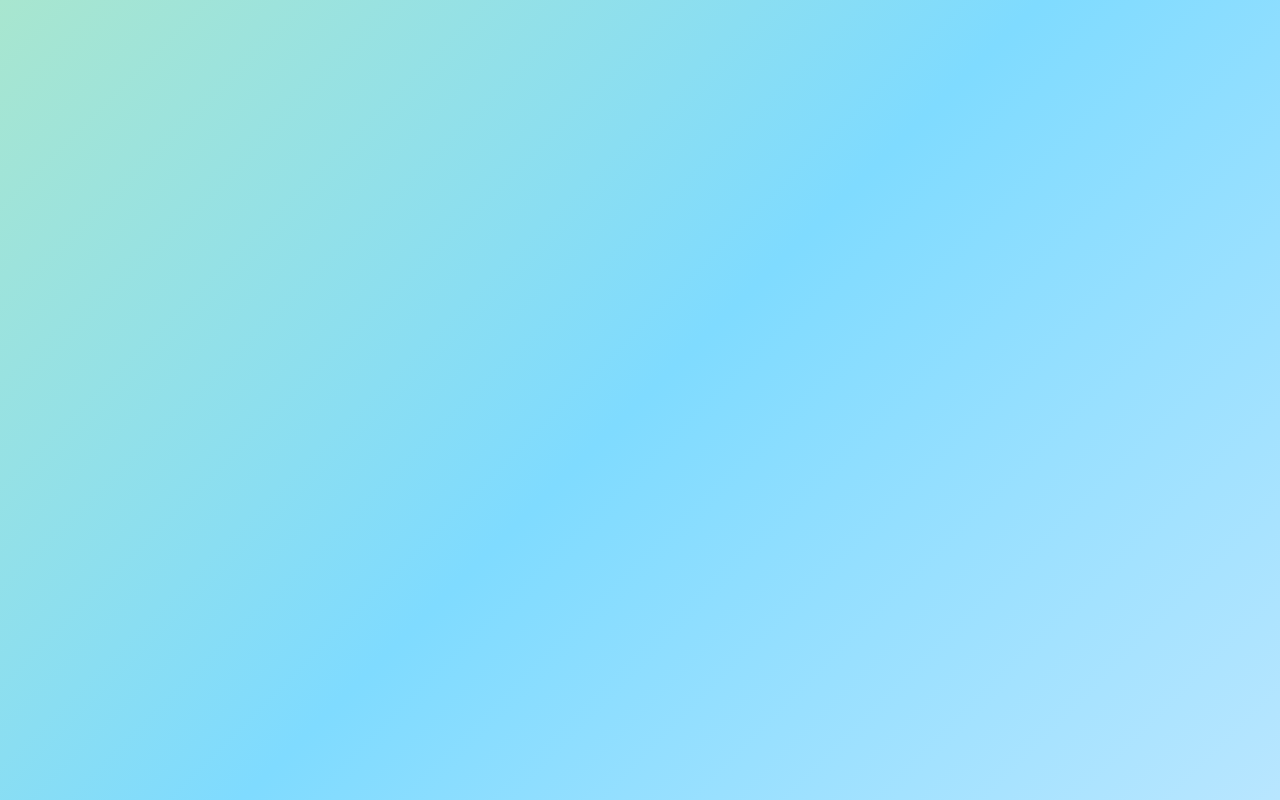
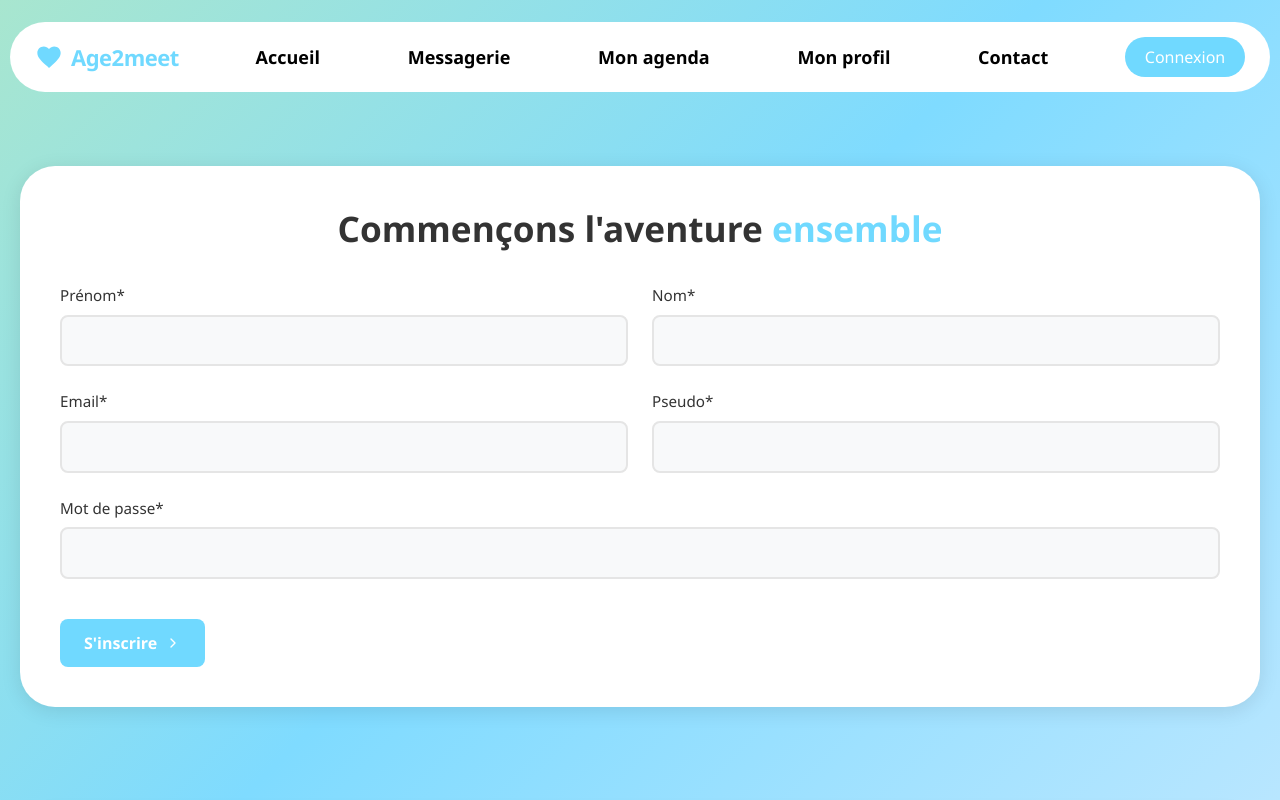
Before and after one commit to LogeshD2/Age2MeetFront, a React (Vite) app: page /inscription in a window 1280 px wide. Before the commit this address had no page. Shown: the top 800 px of the page. Built offline with nearby package versions, Linux system fonts and the light colour scheme.

Commit message:
Ajout page d'inscription

```diff
--- a/src/components/Home/HeroSection/HeroSection.tsx
+++ b/src/components/Home/HeroSection/HeroSection.tsx
@@ -1,7 +1,14 @@
 import React from 'react';
+import { useNavigate } from 'react-router-dom';
 import './HeroSection.css'; // Si tu veux ajouter du style
 
 const HeroSection = () => {
+  const navigate = useNavigate();
+
+  const handleInscription = () => {
+    navigate('/inscription');
+  };
+
   return (
     <section className="hero-section">
       <div className="container">
@@ -9,7 +16,9 @@ const HeroSection = () => {
         <p className="hero-subtitle">
           Connectez-vous avec des personnes qui partagent vos passions.
         </p>
-        <button className="hero-button">Commencer maintenant</button>
+        <button className="hero-button" onClick={handleInscription}>
+          Commencer maintenant
+        </button>
       </div>
     </section>
   );
--- /dev/null
+++ b/src/pages/Inscription.css
@@ -0,0 +1,164 @@
+/* Inscription Page Styles */
+.inscription-page {
+  padding: 2rem 10px;
+  display: flex;
+  justify-content: center;
+  align-items: center;
+  min-height: 60vh;
+}
+
+.inscription-container {
+  background: #FFFFFF;
+  width: calc(100% - 20px);
+  max-width: 1500px;
+  margin: 0 auto;
+  padding: 2.5rem;
+  border-radius: 35px;
+  box-shadow: 0 4px 20px rgba(0, 0, 0, 0.1);
+}
+
+.inscription-header {
+  text-align: center;
+  margin-bottom: 2rem;
+}
+
+.inscription-title {
+  font-family: 'Segoe UI', Tahoma, Geneva, Verdana, sans-serif;
+  font-size: 2.2rem;
+  font-weight: 700;
+  color: #333;
+  margin: 0;
+  line-height: 1.3;
+}
+
+.inscription-title .highlight {
+  color: #70D9FF;
+}
+
+.inscription-form {
+  display: flex;
+  flex-direction: column;
+  gap: 1.5rem;
+}
+
+.form-row {
+  display: grid;
+  grid-template-columns: 1fr 1fr;
+  gap: 1.5rem;
+}
+
+.form-group {
+  display: flex;
+  flex-direction: column;
+}
+
+.form-group.full-width {
+  grid-column: 1 / -1;
+}
+
+.form-group label {
+  font-family: 'Segoe UI', Tahoma, Geneva, Verdana, sans-serif;
+  font-size: 0.95rem;
+  font-weight: 500;
+  color: #333;
+  margin-bottom: 0.5rem;
+}
+
+.form-group input {
+  padding: 0.8rem 1rem;
+  border: 2px solid #E5E5E5;
+  border-radius: 8px;
+  font-family: 'Segoe UI', Tahoma, Geneva, Verdana, sans-serif;
+  font-size: 1rem;
+  background: #F8F9FA;
+  transition: border-color 0.3s ease, background-color 0.3s ease;
+}
+
+.form-group input:focus {
+  outline: none;
+  border-color: #70D9FF;
+  background: #FFFFFF;
+}
+
+.form-group input::placeholder {
+  color: #999;
+}
+
+.btn-inscrire {
+  display: flex;
+  align-items: center;
+  justify-content: center;
+  gap: 0.5rem;
+  background: #70D9FF;
+  color: #FFFFFF;
+  font-family: 'Segoe UI', Tahoma, Geneva, Verdana, sans-serif;
+  font-size: 1rem;
+  font-weight: 600;
+  text-decoration: none;
+  border: none;
+  border-radius: 8px;
+  padding: 0.8rem 1.5rem;
+  cursor: pointer;
+  transition: all 0.3s ease;
+  margin-top: 1rem;
+  align-self: flex-start;
+}
+
+.btn-inscrire:hover {
+  background: #5bc4e7;
+  transform: translateY(-1px);
+  box-shadow: 0 4px 12px rgba(112, 217, 255, 0.3);
+}
+
+.btn-inscrire svg {
+  transition: transform 0.3s ease;
+}
+
+.btn-inscrire:hover svg {
+  transform: translateX(2px);
+}
+
+/* Responsive design */
+@media (max-width: 768px) {
+  .inscription-page {
+    padding: 1.5rem 1rem;
+  }
+
+  .inscription-container {
+    padding: 2rem;
+    border-radius: 25px;
+  }
+
+  .inscription-title {
+    font-size: 1.8rem;
+  }
+
+  .form-row {
+    grid-template-columns: 1fr;
+    gap: 1rem;
+  }
+
+  .inscription-form {
+    gap: 1rem;
+  }
+}
+
+@media (max-width: 480px) {
+  .inscription-container {
+    padding: 1.5rem;
+    border-radius: 20px;
+  }
+
+  .inscription-title {
+    font-size: 1.5rem;
+  }
+
+  .form-group input {
+    padding: 0.7rem 0.8rem;
+  }
+
+  .btn-inscrire {
+    padding: 0.7rem 1.2rem;
+    font-size: 0.95rem;
+  }
+}
--- /dev/null
+++ b/src/pages/Inscription.jsx
@@ -0,0 +1,109 @@
+import React, { useState } from 'react';
+import './Inscription.css';
+
+const Inscription = () => {
+  const [formData, setFormData] = useState({
+    prenom: '',
+    nom: '',
+    email: '',
+    pseudo: '',
+    motDePasse: ''
+  });
+
+  const handleChange = (e) => {
+    setFormData({
+      ...formData,
+      [e.target.name]: e.target.value
+    });
+  };
+
+  const handleSubmit = (e) => {
+    e.preventDefault();
+    console.log('Données du formulaire:', formData);
+  };
+
+  return (
+    <div className="inscription-page">
+      <div className="inscription-container">
+        <div className="inscription-header">
+          <h1 className="inscription-title">
+            Commençons l'aventure <span className="highlight">ensemble</span>
+          </h1>
+        </div>
+
+        <form className="inscription-form" onSubmit={handleSubmit}>
+          <div className="form-row">
+            <div className="form-group">
+              <label htmlFor="prenom">Prénom*</label>
+              <input
+                type="text"
+                id="prenom"
+                name="prenom"
+                value={formData.prenom}
+                onChange={handleChange}
+                required
+              />
+            </div>
+            <div className="form-group">
+              <label htmlFor="nom">Nom*</label>
+              <input
+                type="text"
+                id="nom"
+                name="nom"
+                value={formData.nom}
+                onChange={handleChange}
+                required
+              />
+            </div>
+          </div>
+
+          <div className="form-row">
+            <div className="form-group">
+              <label htmlFor="email">Email*</label>
+              <input
+                type="email"
+                id="email"
+                name="email"
+                value={formData.email}
+                onChange={handleChange}
+                required
+              />
+            </div>
+            <div className="form-group">
+              <label htmlFor="pseudo">Pseudo*</label>
+              <input
+                type="text"
+                id="pseudo"
+                name="pseudo"
+                value={formData.pseudo}
+                onChange={handleChange}
+                required
+              />
+            </div>
+          </div>
+
+          <div className="form-group full-width">
+            <label htmlFor="motDePasse">Mot de passe*</label>
+            <input
+              type="password"
+              id="motDePasse"
+              name="motDePasse"
+              value={formData.motDePasse}
+              onChange={handleChange}
+              required
+            />
+          </div>
+
+          <button type="submit" className="btn-inscrire">
+            S'inscrire
+            <svg width="16" height="16" viewBox="0 0 24 24" fill="none" xmlns="http://www.w3.org/2000/svg">
+              <path d="M9 18L15 12L9 6" stroke="currentColor" strokeWidth="2" strokeLinecap="round" strokeLinejoin="round"/>
+            </svg>
+          </button>
+        </form>
+      </div>
+    </div>
+  );
+};
+
+export default Inscription;
--- a/src/routes/AppRouter.jsx
+++ b/src/routes/AppRouter.jsx
@@ -3,6 +3,7 @@ import React from 'react';
 import { BrowserRouter, Routes, Route } from 'react-router-dom';
 import MainLayout from '../layout/MainLayout';
 import Home from '../pages/Home';
+import Inscription from '../pages/Inscription';
 
 const AppRouter = () => {
   return (
@@ -10,6 +11,7 @@ const AppRouter = () => {
       <Routes>
         <Route path="/" element={<MainLayout />}>
           <Route index element={<Home />} />
+          <Route path="inscription" element={<Inscription />} />
           <Route path="messagerie" element={<div>Page Messagerie (à développer)</div>} />
           <Route path="agenda" element={<div>Page Agenda (à développer)</div>} />
           <Route path="profil" element={<div>Page Profil (à développer)</div>} />
```
